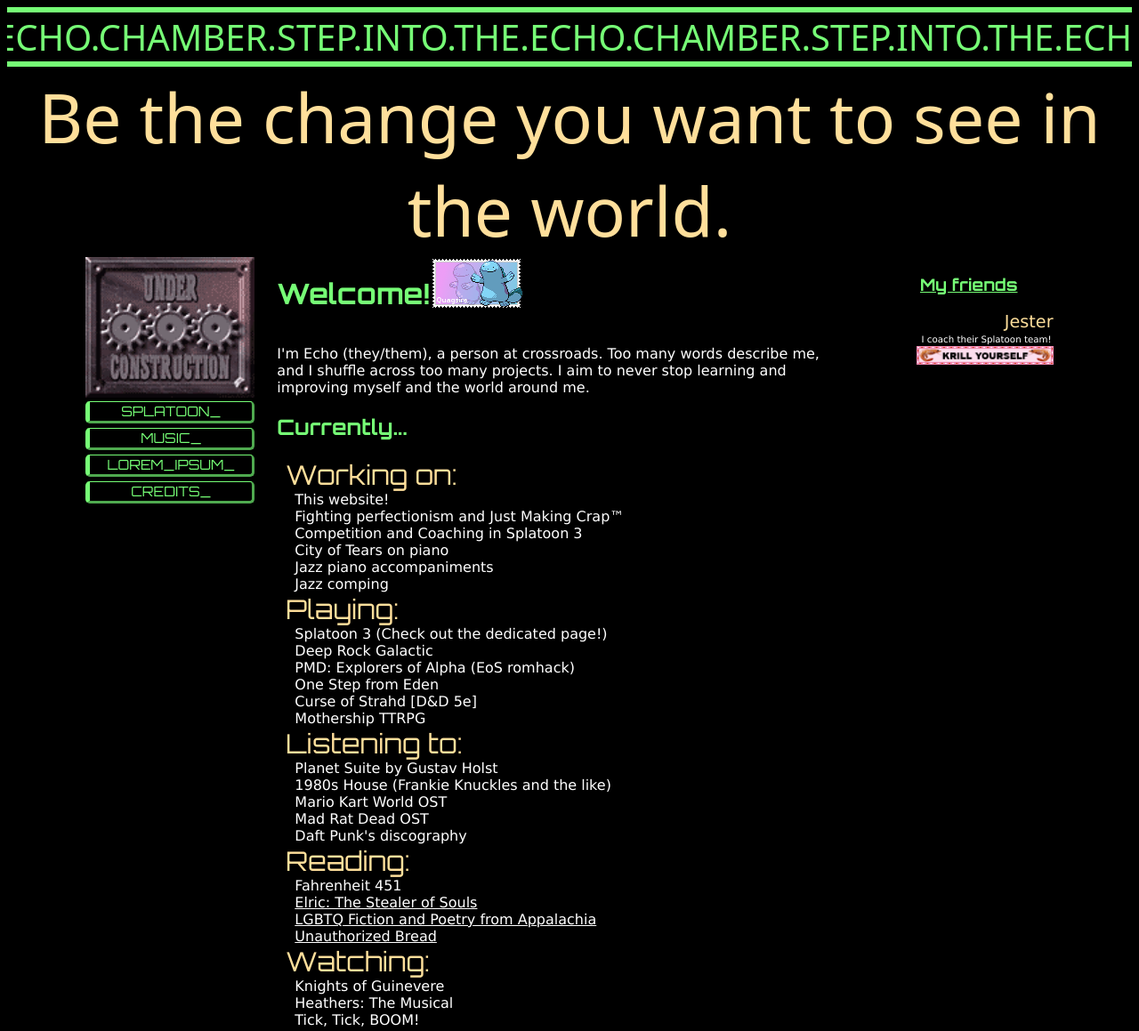
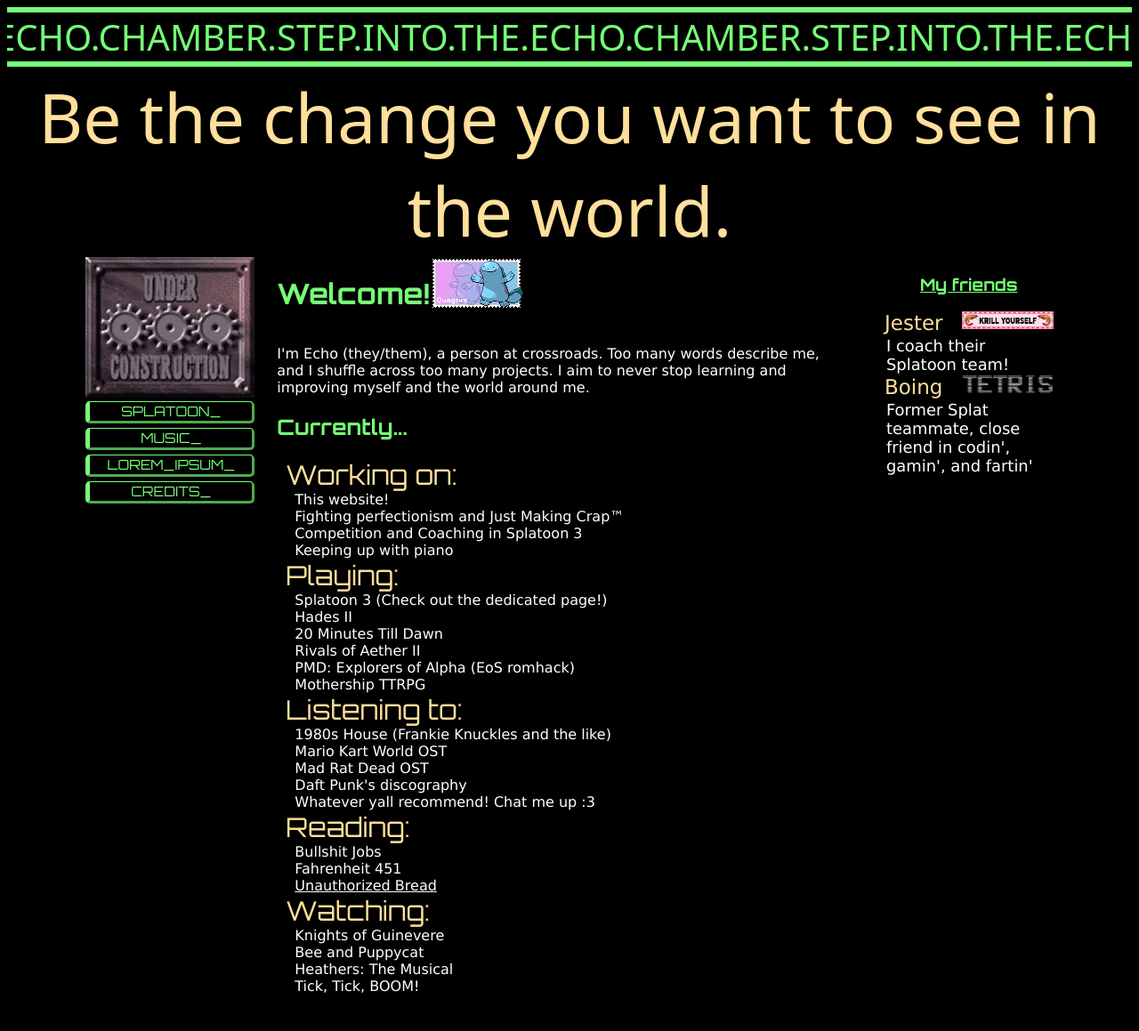
Before and after one commit to piercingecho/echo-site, a plain HTML site: page public/index.html in a window 1280 px wide. Shown: the whole page at 89% size. After the commit the page ends 1134 px from the top, so only its background shows below. Drawn offline with Linux system fonts and the light colour scheme; a web font is replaced by a local one.

Commit message:
Update 'My Friends' section in index.html

```diff
--- a/public/index.html
+++ b/public/index.html
@@ -13,7 +13,7 @@
 
 
     <title>Echo's Crossroads</title>
-    <link href="/style.css" rel="stylesheet" type="text/css" media="all">
+    <link href="./style.css" rel="stylesheet" type="text/css" media="all">
   </head>
   <body>
     <div class="wrapper">
@@ -82,37 +82,34 @@
         <li class="currently_header">Working on:</li>
             <li class="currently_item">This website!</li>
             <li class="currently_item">Fighting perfectionism and Just Making Crap™</li>
-
             <li class="currently_item">Competition and Coaching in Splatoon 3</li>
-            <li class="currently_item">City of Tears on piano</li>
-
-            <li class="currently_item">Jazz piano accompaniments</li>
-            <li class="currently_item">Jazz comping</li>
+            <li class="currently_item">Keeping up with piano</li>
 
 
         <li class="currently_header">Playing:</li>
             <li class="currently_item">Splatoon 3 (Check out the dedicated page!)</li>
-            <li class="currently_item">Deep Rock Galactic</li>
+            <li class="currently_item">Hades II</li>
+            <li class="currently_item">20 Minutes Till Dawn</li>
+            <li class="currently_item">Rivals of Aether II</li>
             <li class="currently_item">PMD: Explorers of Alpha (EoS romhack)</li>
-            <li class="currently_item">One Step from Eden</li>
-            <li class="currently_item">Curse of Strahd [D&D 5e]</li>
             <li class="currently_item">Mothership TTRPG</li>
 
 
         <li class="currently_header">Listening to:</li>
-            <li class="currently_item">Planet Suite by Gustav Holst</li>
             <li class="currently_item">1980s House (Frankie Knuckles and the like)</li>
             <li class="currently_item">Mario Kart World OST</li>
             <li class="currently_item">Mad Rat Dead OST</li>
             <li class="currently_item">Daft Punk's discography</li>
+            <li class="currently_item">Whatever yall recommend! Chat me up :3</li>
 
         <li class="currently_header">Reading:</li>
+        <li class="currently_item">Bullshit Jobs</li>
         <li class="currently_item">Fahrenheit 451</li>
-        <li class="currently_item"><a href="https://app.thestorygraph.com/books/58ca9549-2c10-4c64-ac8b-1daa050f4288">Elric: The Stealer of Souls</a></li>
-            <li class="currently_item"><a href="https://app.thestorygraph.com/books/8f795609-eff1-41b5-b3ac-cf20a68d7160">LGBTQ Fiction and Poetry from Appalachia</a></li>
             <li class="currently_item"><a href="https://arstechnica.com/gaming/2020/01/unauthorized-bread-a-near-future-tale-of-refugees-and-sinister-iot-appliances/">Unauthorized Bread</a></li>
+
         <li class="currently_header">Watching:</li>
             <li class="currently_item">Knights of Guinevere</li>
+            <li class="currently_item">Bee and Puppycat</li>
             <li class="currently_item">Heathers: The Musical</li>
             <li class="currently_item">Tick, Tick, BOOM!</li>
         </ul>
@@ -123,8 +120,12 @@
             <h3 class="header">My friends</h3>
 
             <p class="friend_header">Jester</p>
+            <a href="https://entomolojest.neocities.org/"><img class="friend_image" src="./assets/button_jester.gif"></a> <br>
             <p class="friend_caption">I coach their Splatoon team!</p>
-            <a href="https://entomolojest.neocities.org/"><img class="friend_image" src="./assets/button_jester.gif"></a> <br>
+
+            <p class="friend_header">Boing</p>
+            <a href="https://boing.ink/"><img class="friend_image" src="./assets/button_boing.gif"></a> <br>
+            <p class="friend_caption">Former Splat teammate, close friend in codin', gamin', and fartin'</p>
 
         </div>
 
--- a/public/style.css
+++ b/public/style.css
@@ -116,23 +116,25 @@ li.currently_item a {
 
 
 .friend_header {
-    font-size: 1.5vw;
+    font-size: 1.8vw;
     color: var(--trim_complement);
     margin: 0px;
     text-align: right;
+    display:inline;
 }
 
 .friend_caption {
-  font-size: 0.8vw;
+  font-size: 1.4vw;
   margin: 2px;
-  text-align: right;
+  text-align: left;
 }
 
 .friend_image {
-  width: 12vw;
-  height: auto;
+  height: 2.4vh;
+  width: 8vw;
+  float: right;
   align-items: right;
-  display: block;
+
   margin-left: auto;
 }
 
```
Also changed, not shown: public/credits.html (+1 -1 lines), public/assets/button_boing.gif (added).
